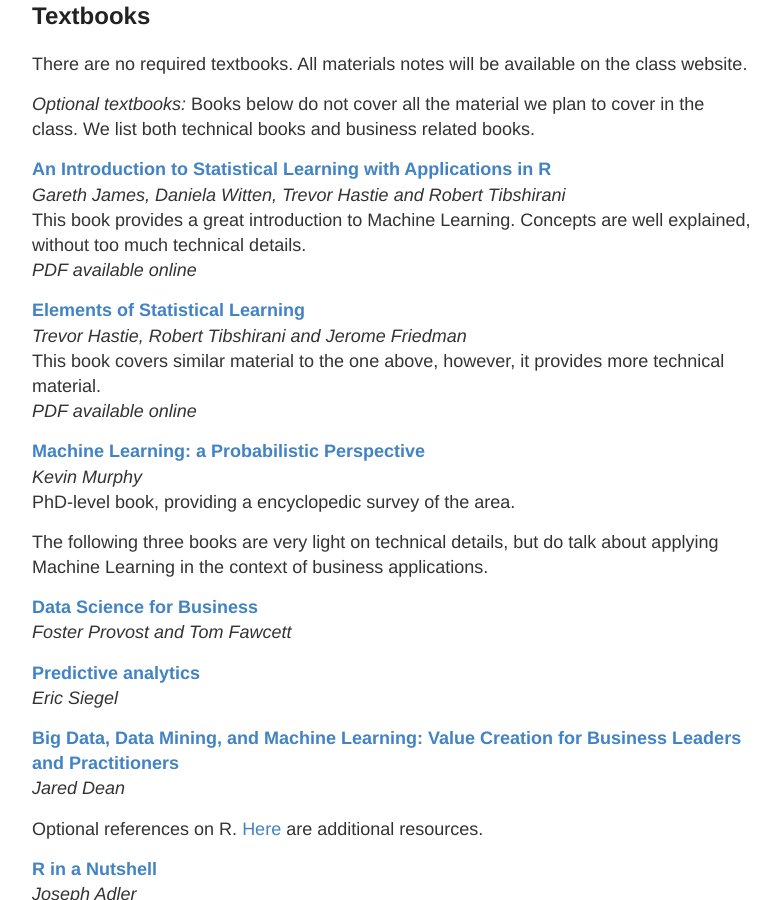
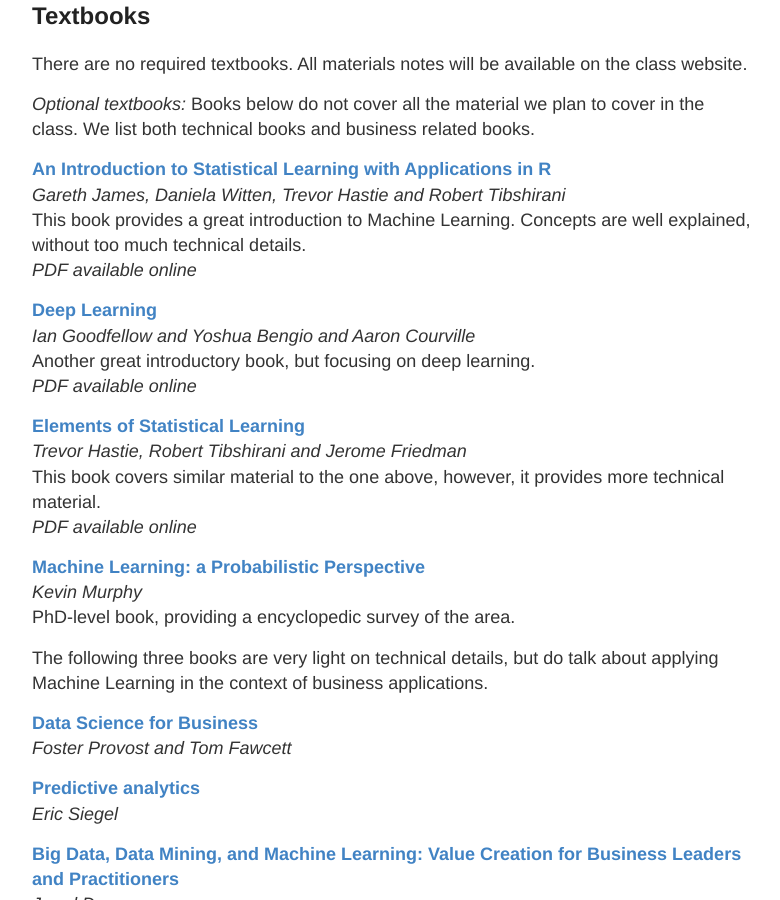
Before and after one commit to ChicagoBoothML/ML2017, a Jekyll site: the page built from syllabus.md, in a window 1280 px wide and 900 px high, scrolled down 2119 px. Shown: the whole window, without its empty margins (248-1028 px from the left). Built offline with Jekyll 4.4.1, drawn with Linux system fonts in a browser that asks for light colours; some of the changed text lies outside the part shown.

Commit message:
Update syllabus.md

```diff
--- a/syllabus.md
+++ b/syllabus.md
@@ -93,6 +93,11 @@ This book provides a great introduction to Machine Learning.
 Concepts are well explained, without too much technical details. <br/>
 _PDF available online_
 
+[**Deep Learning**](http://www.deeplearningbook.org/) <br>
+*Ian Goodfellow and Yoshua Bengio and Aaron Courville* <br>
+Another great introductory book, but focusing on deep learning. <br>
+_PDF available online_
+
 [**Elements of Statistical Learning**](http://statweb.stanford.edu/~tibs/ElemStatLearn) <br>
 *Trevor Hastie, Robert Tibshirani and Jerome Friedman* <br/>
 This book covers similar material to the one above, however, it provides more technical material. <br>
@@ -114,7 +119,7 @@ but do talk about applying Machine Learning in the context of business applicati
 [**Big Data, Data Mining, and Machine Learning: Value Creation for Business Leaders and Practitioners**](http://www.amazon.com/gp/product/1502462915) <br>
 *Jared Dean*
 
-Optional references on R. [Here](Computing) are additional resources.
+Optional references on R. [Here](computing) are additional resources.
 
 [**R in a Nutshell**](http://shop.oreilly.com/product/0636920022008.do) <br>
 *Joseph Adler*
```
Also changed, not shown: other parts of syllabus.md (+1 -1 lines).
